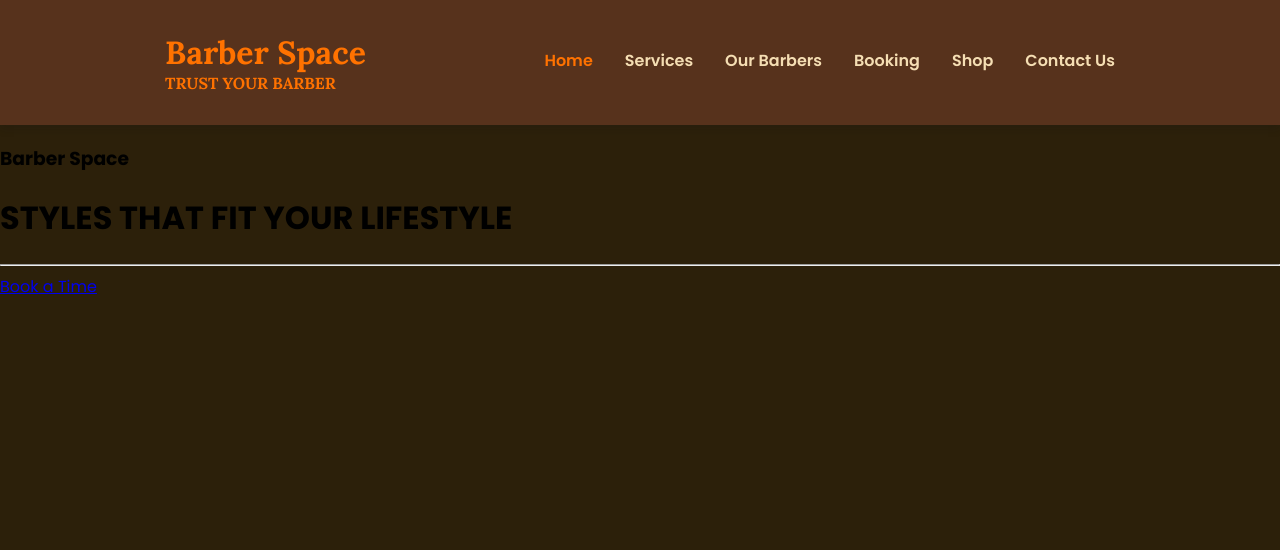
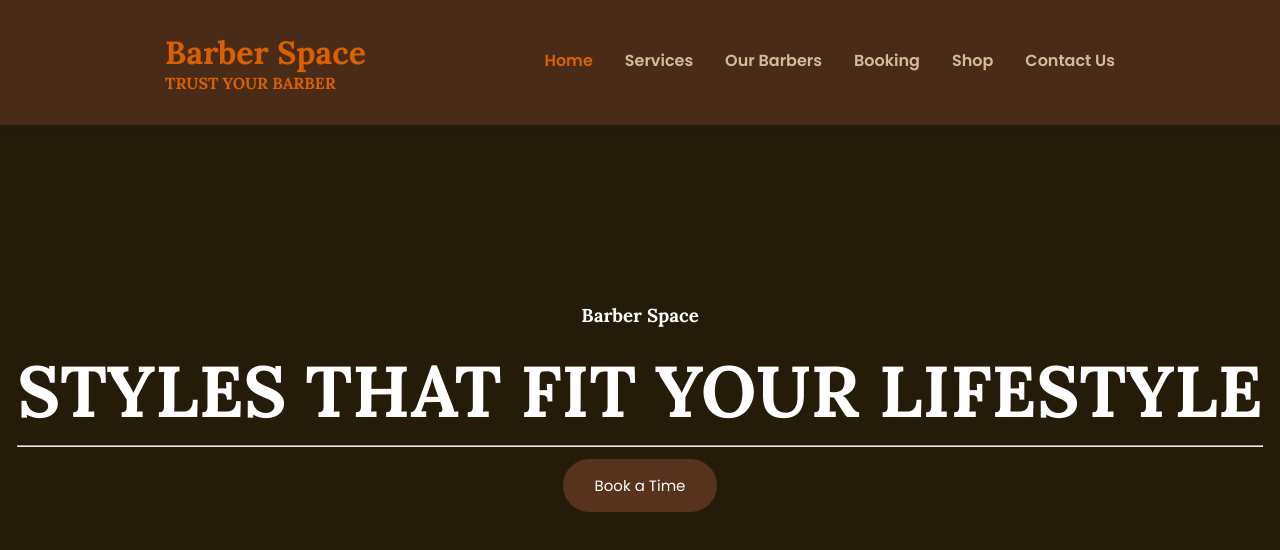
Before and after one commit to t6nislille/BarberSpace, a plain HTML site: page index.html in a window 1280 px wide. Drawn offline with Linux system fonts and the light colour scheme.

Commit message:
Landing page style and booking button

```diff
--- a/index.html
+++ b/index.html
@@ -29,7 +29,7 @@
     </header>
     <!--Landing page-->
     <main>
-        <div id="id">
+        <div id="home">
             <div class="overlay">
                 <div class="landing-text">
                     <h3>Barber Space</h3>
--- a/style.css
+++ b/style.css
@@ -1,6 +1,8 @@
+/*Fonts*/
 @import url('https://fonts.googleapis.com/css2?family=Lora:wght@400;500;600;700&display=swap');
 @import url('https://fonts.googleapis.com/css2?family=Poppins:wght@100;200;300;400;500;600;700;800;900&display=swap');
 
+/*Header*/
 * {
     box-sizing: border-box;
 }
@@ -97,3 +99,70 @@ nav a:focus {
         margin: 0.5em 0;
     }
 }
+
+/*Home page*/
+.overlay {
+    position: absolute;
+    height: 100%;
+    width: 100%;
+    top: 0;
+    left: 0;
+    background: rgba(0, 0, 0, 0.15);
+    color: white;
+    display: flex;
+    align-items: center;
+    justify-content: center;
+    flex-direction: column;
+}
+
+.landing-text {
+    display: table-cell;
+    text-align: center;
+    vertical-align: middle;
+}
+
+.landing-text h3 {
+    font-weight: 700;
+    color: white;
+    font-family: "Lora", sans-serif;
+}
+
+.landing-text h1 {
+    font-size: 450%;
+    font-weight: 700;
+    color: white;
+    font-family: "Lora", sans-serif;
+    padding-bottom: 0;
+    margin: 0 0;
+}
+
+@media (max-width: 675px) {
+    .landing-text h1 {
+        font-size: 260%;
+    }
+}
+
+.btn-hire {
+    background-color:#57321c;
+    border: none;
+    color: white;
+    padding: 15px 32px;
+    text-align: center;
+    text-decoration: none;
+    display: inline-block;
+    font-size: 15px;
+    margin: 4px 2px;
+    cursor: pointer;
+    border-radius: 43px;
+}
+
+.btn-hire:hover,
+.btn-hire:focus {
+    background-color: #ff7200;
+}
+
+@media (max-width: 800px) {
+    .btn-hire {
+        padding: 8px 16px;
+    }
+}
```
